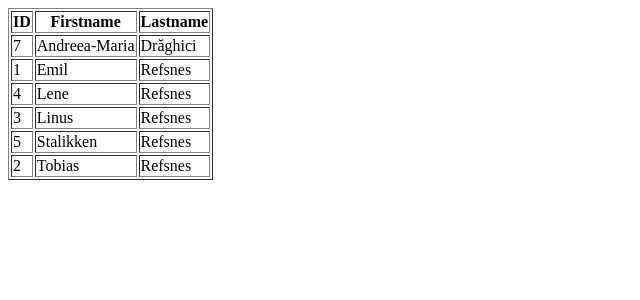
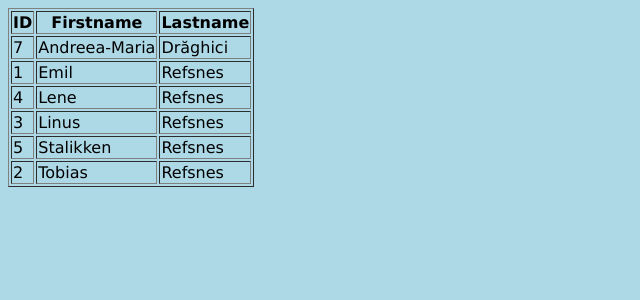
Before and after one commit to AndreeaDraghici/Django-Web-App, a Django app: page /testing/ in a window 1280 px wide. Shown: the top 300 px of the page, without its empty margins (0-640 px from the left). Run offline with Django 5.2, Linux system fonts and the light colour scheme; data comes from the database, SQL or seed files in the repository.

Commit message:
installed WhiteNoise lib to serving static files

```diff
--- /dev/null
+++ b/my_tennis_club/members/static/myFirst.css
@@ -0,0 +1,4 @@
+body {
+  background-color: lightblue;
+  font-family: verdana;
+}
--- a/my_tennis_club/members/templates/template.html
+++ b/my_tennis_club/members/templates/template.html
@@ -1,5 +1,7 @@
+{% load static %}
 <!DOCTYPE html>
 <html>
+<link rel="stylesheet" href="{% static 'myfirst.css' %}">
 <body>
 
 <table border='1'>
--- a/my_tennis_club/my_tennis_club/settings.py
+++ b/my_tennis_club/my_tennis_club/settings.py
@@ -48,6 +48,7 @@ MIDDLEWARE = [
     'django.contrib.auth.middleware.AuthenticationMiddleware',
     'django.contrib.messages.middleware.MessageMiddleware',
     'django.middleware.clickjacking.XFrameOptionsMiddleware',
+    'whitenoise.middleware.WhiteNoiseMiddleware',
 ]
 
 ROOT_URLCONF = 'my_tennis_club.urls'
```
